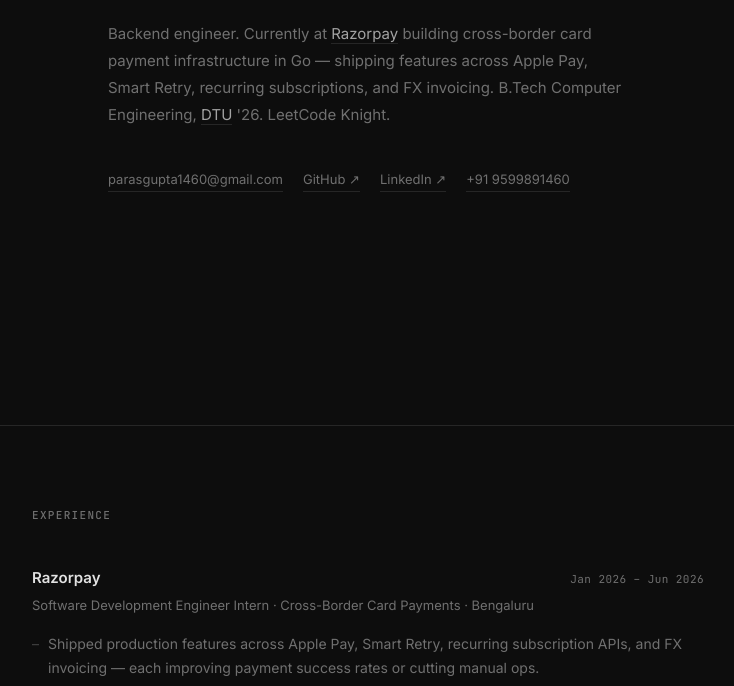
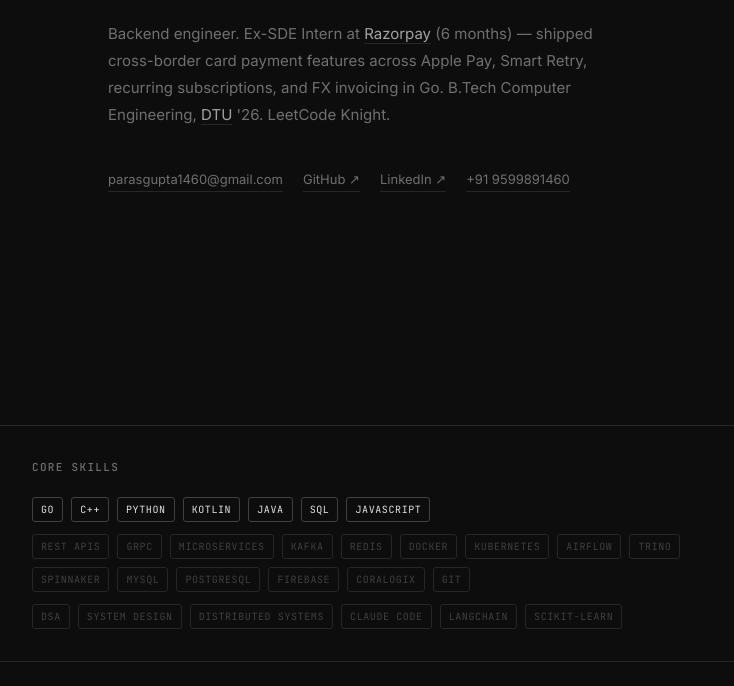
Before and after one commit to paras2003gupta/portfolio, a plain HTML site: page index.html in a window 1280 px wide. Shown: the part 374-1060 px from the top of the page, without its empty margins (272-1006 px from the left). Drawn offline with Linux system fonts and the light colour scheme.

Commit message:
fix: mark Razorpay internship as completed (6M), add skills strip after hero

```diff
--- a/index.html
+++ b/index.html
@@ -372,13 +372,56 @@
     </div>
     <h1>Paras Gupta</h1>
     <p class="hero-bio">
-      Backend engineer. Currently at <a href="https://razorpay.com" target="_blank">Razorpay</a> building cross-border card payment infrastructure in Go — shipping features across Apple Pay, Smart Retry, recurring subscriptions, and FX invoicing. B.Tech Computer Engineering, <a href="https://dtu.ac.in" target="_blank">DTU</a> '26. LeetCode Knight.
+      Backend engineer. Ex-SDE Intern at <a href="https://razorpay.com" target="_blank">Razorpay</a> (6 months) — shipped cross-border card payment features across Apple Pay, Smart Retry, recurring subscriptions, and FX invoicing in Go. B.Tech Computer Engineering, <a href="https://dtu.ac.in" target="_blank">DTU</a> '26. LeetCode Knight.
     </p>
     <div class="hero-links">
       <a href="mailto:parasgupta1460@gmail.com">parasgupta1460@gmail.com</a>
       <a href="https://github.com/paras2003gupta" target="_blank">GitHub ↗</a>
       <a href="https://linkedin.com/in/paras-gupta" target="_blank">LinkedIn ↗</a>
       <a href="tel:+919599891460">+91 9599891460</a>
+    </div>
+  </div>
+</section>
+
+<!-- SKILLS STRIP -->
+<section id="skills-top" style="padding:32px 0;">
+  <div class="wrap">
+    <p class="section-label" style="margin-bottom:20px;">Core Skills</p>
+    <div style="display:flex;flex-direction:column;gap:12px;">
+      <div style="display:flex;gap:8px;flex-wrap:wrap;">
+        <span class="tag" style="color:var(--text);border-color:var(--dim);">Go</span>
+        <span class="tag" style="color:var(--text);border-color:var(--dim);">C++</span>
+        <span class="tag" style="color:var(--text);border-color:var(--dim);">Python</span>
+        <span class="tag" style="color:var(--text);border-color:var(--dim);">Kotlin</span>
+        <span class="tag" style="color:var(--text);border-color:var(--dim);">Java</span>
+        <span class="tag" style="color:var(--text);border-color:var(--dim);">SQL</span>
+        <span class="tag" style="color:var(--text);border-color:var(--dim);">JavaScript</span>
+      </div>
+      <div style="display:flex;gap:8px;flex-wrap:wrap;">
+        <span class="tag">REST APIs</span>
+        <span class="tag">gRPC</span>
+        <span class="tag">Microservices</span>
+        <span class="tag">Kafka</span>
+        <span class="tag">Redis</span>
+        <span class="tag">Docker</span>
+        <span class="tag">Kubernetes</span>
+        <span class="tag">Airflow</span>
+        <span class="tag">Trino</span>
+        <span class="tag">Spinnaker</span>
+        <span class="tag">MySQL</span>
+        <span class="tag">PostgreSQL</span>
+        <span class="tag">Firebase</span>
+        <span class="tag">Coralogix</span>
+        <span class="tag">Git</span>
+      </div>
+      <div style="display:flex;gap:8px;flex-wrap:wrap;">
+        <span class="tag">DSA</span>
+        <span class="tag">System Design</span>
+        <span class="tag">Distributed Systems</span>
+        <span class="tag">Claude Code</span>
+        <span class="tag">LangChain</span>
+        <span class="tag">Scikit-learn</span>
+      </div>
     </div>
   </div>
 </section>
```
